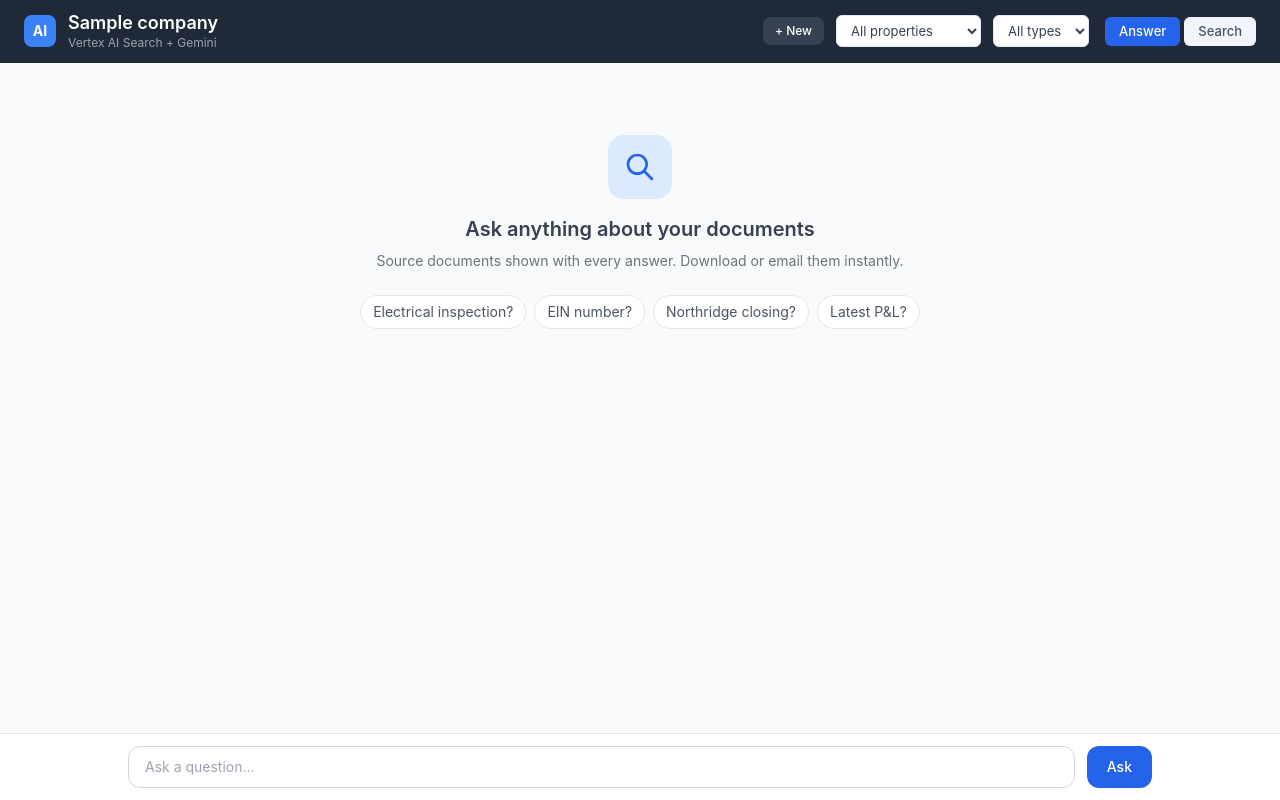
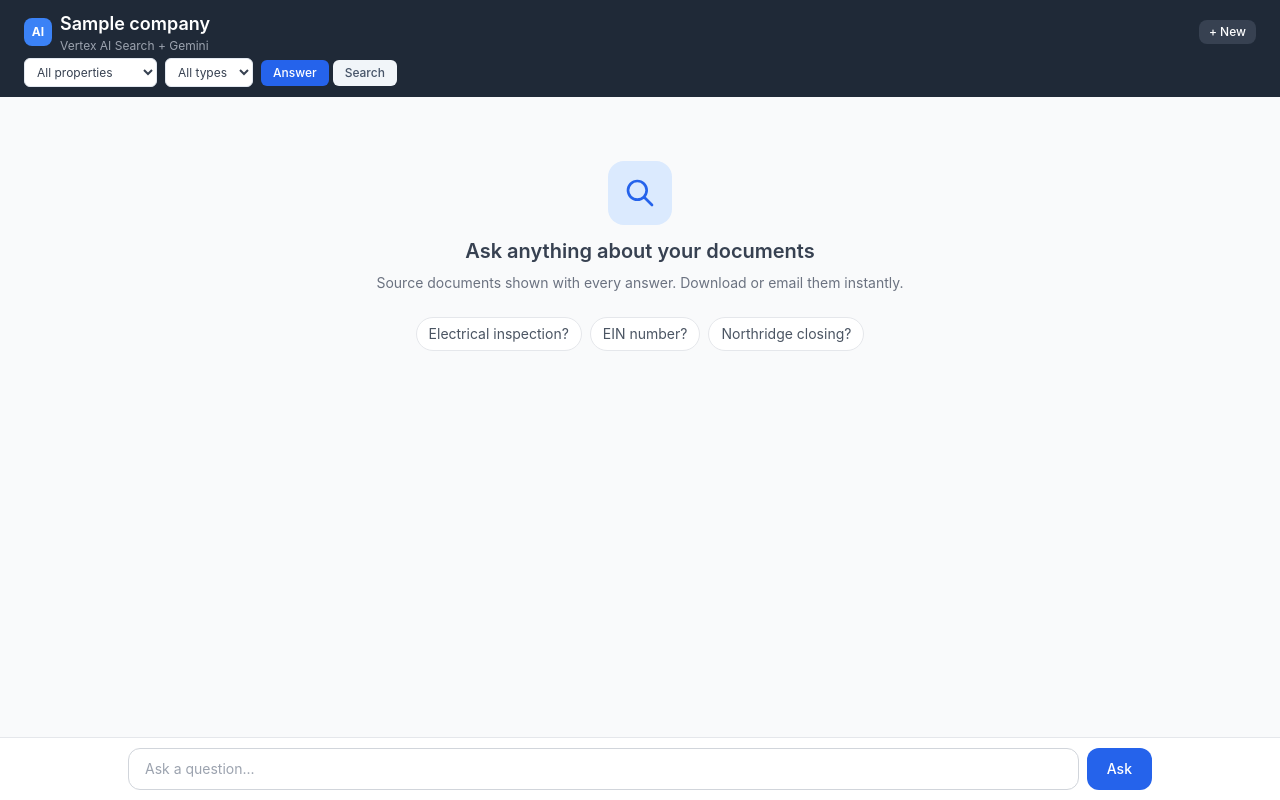
Before and after one commit to Locnar68/HarrisPepe, a Flask app: template web/templates/index.html in a window 1280 px wide. Run offline with Flask 3, Linux system fonts and the light colour scheme; the template is opened without the code that fills it: most values are stand-ins (such as "Sample title", 1, 10 or a date in 2020).

Commit message:
Mobile-friendly responsive UI

```diff
--- a/web/templates/index.html
+++ b/web/templates/index.html
@@ -2,117 +2,124 @@
 <html lang="en">
 <head>
 <meta charset="UTF-8">
-<meta name="viewport" content="width=device-width, initial-scale=1.0">
+<meta name="viewport" content="width=device-width, initial-scale=1.0, maximum-scale=1.0">
 <title>{{ company }}</title>
 <link href="https://cdnjs.cloudflare.com/ajax/libs/tailwindcss/2.2.19/tailwind.min.css" rel="stylesheet">
 <style>
   body { font-family: -apple-system, BlinkMacSystemFont, 'Segoe UI', Roboto, sans-serif; }
-  .chat-area { height: calc(100vh - 180px); overflow-y: auto; scroll-behavior: smooth; }
+  .chat-area { overflow-y: auto; scroll-behavior: smooth; }
   .msg-enter { animation: slideUp 0.3s ease-out; }
   @keyframes slideUp { from { opacity:0; transform:translateY(12px); } to { opacity:1; transform:translateY(0); } }
   @keyframes pulse { 0%,80%,100% { opacity:0.3; } 40% { opacity:1; } }
   .dot { animation: pulse 1.4s infinite; }
   .dot:nth-child(2) { animation-delay: 0.2s; }
   .dot:nth-child(3) { animation-delay: 0.4s; }
-  .source-card:hover { box-shadow: 0 2px 8px rgba(0,0,0,0.08); }
+  .doc-item:hover { border-color: #93c5fd; }
   #query-input:focus { outline: none; box-shadow: 0 0 0 2px #2563eb; }
-  .filter-select { background: white; border: 1px solid #e2e8f0; border-radius: 6px; padding: 6px 10px; font-size: 13px; }
-  .mode-btn { padding: 5px 14px; border-radius: 6px; font-size: 13px; font-weight: 500; cursor: pointer; transition: all 0.15s; }
-  .mode-btn.active { background: #2563eb; color: white; }
-  .mode-btn:not(.active) { background: #f1f5f9; color: #475569; }
+  .sel { background: white; border: 1px solid #e2e8f0; border-radius: 6px; padding: 5px 8px; font-size: 12px; }
+  .mbtn { padding: 4px 12px; border-radius: 6px; font-size: 12px; font-weight: 500; cursor: pointer; }
+  .mbtn.on { background: #2563eb; color: white; }
+  .mbtn:not(.on) { background: #f1f5f9; color: #475569; }
   .answer-text p { margin-bottom: 0.5rem; }
   .answer-text strong { font-weight: 600; }
-  .sources-panel { background: #f0f7ff; border: 1.5px solid #bfdbfe; border-radius: 10px; width: 280px; min-width: 240px; flex-shrink: 0; font-size: 12px; }
+  .sources-panel { background: #f0f7ff; border: 1.5px solid #bfdbfe; border-radius: 10px; font-size: 12px; }
   .doc-item { background: white; border: 1px solid #dbeafe; border-radius: 6px; padding: 6px 8px; transition: all 0.15s; }
-  .doc-item:hover { border-color: #93c5fd; }
-  .doc-btn { font-size: 10px; padding: 3px 7px; border-radius: 4px; cursor: pointer; transition: all 0.1s; }
+  .dbtn { font-size: 10px; padding: 3px 7px; border-radius: 4px; cursor: pointer; }
+  .header-controls { display: none; }
+  .header-controls.open { display: flex; }
+  @media(min-width:768px) { .header-controls { display: flex !important; } .menu-toggle { display: none !important; } }
 </style>
 </head>
 <body class="bg-gray-50 h-screen flex flex-col">
 
-<header class="bg-gray-800 text-white px-6 py-3 flex items-center justify-between flex-shrink-0">
-  <div class="flex items-center gap-3">
-    <div class="w-8 h-8 bg-blue-500 rounded-lg flex items-center justify-center font-bold text-sm">AI</div>
-    <div>
-      <h1 class="text-lg font-semibold leading-tight">{{ company }}</h1>
-      <p class="text-xs text-gray-400">Vertex AI Search + Gemini</p>
+<!-- Header -->
+<header class="bg-gray-800 text-white px-4 md:px-6 py-2.5 flex-shrink-0">
+  <div class="flex items-center justify-between">
+    <div class="flex items-center gap-2">
+      <div class="w-7 h-7 bg-blue-500 rounded-lg flex items-center justify-center font-bold text-xs">AI</div>
+      <div>
+        <h1 class="text-sm md:text-lg font-semibold leading-tight">{{ company }}</h1>
+        <p class="text-xs text-gray-400 hidden md:block">Vertex AI Search + Gemini</p>
+      </div>
+    </div>
+    <div class="flex items-center gap-2">
+      <button onclick="newChat()" class="px-2.5 py-1 bg-gray-700 hover:bg-gray-600 rounded-lg text-xs font-medium">+ New</button>
+      <span id="badge" class="text-xs px-2 py-0.5 rounded-full bg-gray-700 text-gray-400 hidden"></span>
+      <button class="menu-toggle px-2 py-1 bg-gray-700 rounded-lg text-xs md:hidden" onclick="toggleMenu()">☰ Filters</button>
     </div>
   </div>
-  <div class="flex items-center gap-3">
-    <button onclick="newChat()" class="px-3 py-1.5 bg-gray-700 hover:bg-gray-600 rounded-lg text-xs font-medium transition">+ New</button>
-    <span id="badge" class="text-xs px-2 py-0.5 rounded-full bg-gray-700 text-gray-400 hidden"></span>
-    <select id="filter-property" class="filter-select text-gray-700">
+  <!-- Filters — collapsed on mobile, always visible on md+ -->
+  <div id="header-controls" class="header-controls flex-wrap gap-2 mt-2 md:mt-1 items-center">
+    <select id="filter-property" class="sel flex-1 md:flex-none text-gray-700">
       <option value="">All properties</option>
       {% for p in properties %}<option value="{{ p }}">{{ p }}</option>{% endfor %}
     </select>
-    <select id="filter-doctype" class="filter-select text-gray-700">
+    <select id="filter-doctype" class="sel flex-1 md:flex-none text-gray-700">
       <option value="">All types</option>
       {% for d in doc_types %}<option value="{{ d }}">{{ d }}</option>{% endfor %}
     </select>
-    <div class="flex gap-1 ml-1">
-      <button class="mode-btn active" data-mode="answer" onclick="setMode('answer')">Answer</button>
-      <button class="mode-btn" data-mode="search" onclick="setMode('search')">Search</button>
+    <div class="flex gap-1">
+      <button class="mbtn on" data-mode="answer" onclick="setMode('answer')">Answer</button>
+      <button class="mbtn" data-mode="search" onclick="setMode('search')">Search</button>
     </div>
   </div>
 </header>
 
-<div id="chat-area" class="chat-area flex-1 px-4 md:px-6 lg:px-10 py-6">
-  <div class="max-w-5xl mx-auto text-center py-12 msg-enter" id="welcome">
-    <div class="w-16 h-16 bg-blue-100 rounded-2xl flex items-center justify-center mx-auto mb-4">
-      <svg class="w-8 h-8 text-blue-600" fill="none" stroke="currentColor" viewBox="0 0 24 24"><path stroke-linecap="round" stroke-linejoin="round" stroke-width="2" d="M21 21l-6-6m2-5a7 7 0 11-14 0 7 7 0 0114 0z"/></svg>
+<!-- Chat -->
+<div id="chat-area" class="chat-area flex-1 px-3 md:px-6 lg:px-10 py-4">
+  <div class="max-w-5xl mx-auto text-center py-8 md:py-12 msg-enter" id="welcome">
+    <div class="w-12 h-12 md:w-16 md:h-16 bg-blue-100 rounded-2xl flex items-center justify-center mx-auto mb-3">
+      <svg class="w-6 h-6 md:w-8 md:h-8 text-blue-600" fill="none" stroke="currentColor" viewBox="0 0 24 24"><path stroke-linecap="round" stroke-linejoin="round" stroke-width="2" d="M21 21l-6-6m2-5a7 7 0 11-14 0 7 7 0 0114 0z"/></svg>
     </div>
-    <h2 class="text-xl font-semibold text-gray-700 mb-2">Ask anything about your documents</h2>
-    <p class="text-gray-500 text-sm">Source documents shown with every answer. Download or email them instantly.</p>
-    <div class="flex flex-wrap justify-center gap-2 mt-6">
-      <button onclick="ask('How much was the electrical inspection invoice?')" class="px-3 py-1.5 bg-white border border-gray-200 rounded-full text-sm text-gray-600 hover:bg-blue-50 hover:border-blue-200 transition">Electrical inspection?</button>
-      <button onclick="ask('What is the EIN for Shearwater Way LLC?')" class="px-3 py-1.5 bg-white border border-gray-200 rounded-full text-sm text-gray-600 hover:bg-blue-50 hover:border-blue-200 transition">EIN number?</button>
-      <button onclick="ask('Tell me about the Northridge closing')" class="px-3 py-1.5 bg-white border border-gray-200 rounded-full text-sm text-gray-600 hover:bg-blue-50 hover:border-blue-200 transition">Northridge closing?</button>
-      <button onclick="ask('Summarize the latest P&L')" class="px-3 py-1.5 bg-white border border-gray-200 rounded-full text-sm text-gray-600 hover:bg-blue-50 hover:border-blue-200 transition">Latest P&amp;L?</button>
+    <h2 class="text-lg md:text-xl font-semibold text-gray-700 mb-2">Ask anything about your documents</h2>
+    <p class="text-gray-500 text-xs md:text-sm px-4">Source documents shown with every answer. Download or email them instantly.</p>
+    <div class="flex flex-wrap justify-center gap-2 mt-4 md:mt-6 px-2">
+      <button onclick="ask('How much was the electrical inspection invoice?')" class="px-3 py-1.5 bg-white border border-gray-200 rounded-full text-xs md:text-sm text-gray-600 hover:bg-blue-50 transition">Electrical inspection?</button>
+      <button onclick="ask('What is the EIN for Shearwater Way LLC?')" class="px-3 py-1.5 bg-white border border-gray-200 rounded-full text-xs md:text-sm text-gray-600 hover:bg-blue-50 transition">EIN number?</button>
+      <button onclick="ask('Tell me about the Northridge closing')" class="px-3 py-1.5 bg-white border border-gray-200 rounded-full text-xs md:text-sm text-gray-600 hover:bg-blue-50 transition">Northridge closing?</button>
     </div>
   </div>
 </div>
 
-<div class="flex-shrink-0 border-t border-gray-200 bg-white px-4 md:px-6 lg:px-10 py-3">
-  <div class="max-w-5xl mx-auto flex gap-3">
+<!-- Input -->
+<div class="flex-shrink-0 border-t border-gray-200 bg-white px-3 md:px-6 lg:px-10 py-2.5">
+  <div class="max-w-5xl mx-auto flex gap-2">
     <input id="query-input" type="text" placeholder="Ask a question..."
-           class="flex-1 px-4 py-2.5 rounded-xl border border-gray-300 text-sm"
+           class="flex-1 px-3 md:px-4 py-2 md:py-2.5 rounded-xl border border-gray-300 text-sm"
            onkeydown="if(event.key==='Enter')sendQuery()">
-    <button onclick="sendQuery()" class="px-5 py-2.5 bg-blue-600 text-white rounded-xl text-sm font-medium hover:bg-blue-700 transition flex-shrink-0">Ask</button>
+    <button onclick="sendQuery()" class="px-4 md:px-5 py-2 md:py-2.5 bg-blue-600 text-white rounded-xl text-sm font-medium hover:bg-blue-700 transition flex-shrink-0">Ask</button>
   </div>
 </div>
 
 <script>
-// ---- state ----
-let mode = 'answer', session = null, panelN = 0;
-const srcStore = {};  // panelId -> sources array (avoids inline JSON in onclick)
+let mode='answer', session=null, pn=0;
+const src={};
 
-function savedEmail() { try { return localStorage.getItem('smb_email')||''; } catch(e) { return ''; } }
-function saveEmail(v) { try { localStorage.setItem('smb_email', v); } catch(e) {} }
-
-// ---- helpers ----
-function setMode(m) { mode=m; document.querySelectorAll('.mode-btn').forEach(b=>b.classList.toggle('active',b.dataset.mode===m)); }
+function savedEm() { try{return localStorage.getItem('smb_em')||'';}catch(e){return '';} }
+function saveEm(v) { try{localStorage.setItem('smb_em',v);}catch(e){} }
+function toggleMenu() { document.getElementById('header-controls').classList.toggle('open'); }
+function setMode(m) { mode=m; document.querySelectorAll('.mbtn').forEach(b=>b.classList.toggle('on',b.dataset.mode===m)); }
 function newChat() { session=null; location.reload(); }
 function ask(q) { document.getElementById('query-input').value=q; sendQuery(); }
 function esc(t) { const d=document.createElement('div'); d.textContent=t; return d.innerHTML; }
 function scroll() { const a=document.getElementById('chat-area'); a.scrollTop=a.scrollHeight; }
-function badge() { const b=document.getElementById('badge'); if(session){b.classList.remove('hidden','bg-gray-700','text-gray-400');b.classList.add('bg-green-700','text-green-300');b.textContent='● session';}else b.classList.add('hidden'); }
+function badge() { const b=document.getElementById('badge'); if(session){b.classList.remove('hidden','bg-gray-700','text-gray-400');b.classList.add('bg-green-700','text-green-300');b.textContent='●';}else b.classList.add('hidden'); }
 
 function addMsg(role, html) {
   const w=document.getElementById('welcome'); if(w) w.remove();
   const el=document.createElement('div');
-  el.className='max-w-5xl mx-auto mb-4 msg-enter';
+  el.className='max-w-5xl mx-auto mb-3 md:mb-4 msg-enter';
   el.innerHTML = role==='user'
-    ? `<div class="flex justify-end"><div class="bg-blue-600 text-white px-4 py-2.5 rounded-2xl rounded-br-md max-w-lg text-sm">${esc(html)}</div></div>`
-    : `<div class="flex justify-start w-full">${html}</div>`;
+    ? '<div class="flex justify-end"><div class="bg-blue-600 text-white px-3 md:px-4 py-2 md:py-2.5 rounded-2xl rounded-br-md max-w-xs md:max-w-lg text-sm">'+esc(html)+'</div></div>'
+    : '<div class="flex justify-start w-full">'+html+'</div>';
   document.getElementById('chat-area').appendChild(el);
-  scroll();
-  return el;
+  scroll(); return el;
 }
-function addDots() {
+function dots() {
   return addMsg('bot','<div class="bg-white border border-gray-200 px-4 py-3 rounded-2xl rounded-bl-md text-sm shadow-sm inline-block"><div class="flex gap-1.5"><div class="dot w-2 h-2 bg-gray-400 rounded-full"></div><div class="dot w-2 h-2 bg-gray-400 rounded-full"></div><div class="dot w-2 h-2 bg-gray-400 rounded-full"></div></div></div>');
 }
 
-function fmtText(text) {
+function fmt(text) {
   let h=esc(text);
   h=h.replace(/\*\*(.+?)\*\*/g,'<strong>$1</strong>');
   h=h.replace(/\*(.+?)\*/g,'<em>$1</em>');
@@ -121,131 +128,83 @@ function fmtText(text) {
   return '<div class="answer-text"><p>'+h+'</p></div>';
 }
 
-// ---- build the two-column response ----
-function buildResp(answerHtml, sources) {
-  panelN++;
-  const pid = 'p'+panelN;
-  srcStore[pid] = sources || [];
-
-  let panel = '';
-  if (sources && sources.length) {
-    let docs = '';
-    for (const s of sources) {
-      const t = s.title || s.filename || '(untitled)';
-      const tag = [s.property, s.category||s.doc_type].filter(Boolean).join(' / ');
-      const uri = s.uri || '';
-      docs += `<div class="doc-item mb-1.5">
-        <p class="font-medium text-gray-700 truncate leading-tight" title="${esc(t)}">📎 ${esc(t)}</p>
-        ${tag ? '<p class="text-gray-400 mt-0.5" style="font-size:10px">'+esc(tag)+'</p>' : ''}
-        ${uri ? '<div class="flex gap-1 mt-1"><button class="doc-btn bg-green-50 text-green-700 border border-green-200 hover:bg-green-100" onclick="dlDoc(this)" data-uri="'+esc(uri)+'" data-name="'+esc(t)+'">⬇ Download</button></div>' : ''}
-      </div>`;
+function buildResp(ansHtml, sources) {
+  pn++;
+  const pid='p'+pn;
+  src[pid]=sources||[];
+  let panel='';
+  if(sources && sources.length) {
+    let docs='';
+    for(const s of sources) {
+      const t=s.title||s.filename||'(untitled)';
+      const tag=[s.property,s.category||s.doc_type].filter(Boolean).join(' / ');
+      const uri=s.uri||'';
+      docs+='<div class="doc-item mb-1.5">'
+        +'<p class="font-medium text-gray-700 truncate leading-tight" title="'+esc(t)+'">📎 '+esc(t)+'</p>'
+        +(tag?'<p class="text-gray-400 mt-0.5" style="font-size:10px">'+esc(tag)+'</p>':'')
+        +(uri?'<div class="flex gap-1 mt-1"><button class="dbtn bg-green-50 text-green-700 border border-green-200 hover:bg-green-100" onclick="dl(this)" data-uri="'+esc(uri)+'" data-name="'+esc(t)+'">⬇ Download</button></div>':'')
+        +'</div>';
     }
-
-    panel = `<div class="sources-panel p-3 ml-3">
-      <p class="font-bold text-blue-700 uppercase tracking-wider mb-2" style="font-size:10px">📄 ${sources.length} doc${sources.length>1?'s':''} used</p>
-      <div class="mb-2">
-        <input id="em-${pid}" type="email" placeholder="email@company.com" value="${esc(savedEmail())}"
-               class="w-full px-2 py-1.5 border border-blue-200 rounded bg-white text-xs mb-1">
-        <button onclick="emailAll('${pid}')"
-                class="w-full px-2 py-1.5 bg-blue-600 text-white rounded text-xs font-medium hover:bg-blue-700 transition">
-          ✉ Email these documents
-        </button>
-      </div>
-      <div class="overflow-y-auto" style="max-height:300px">${docs}</div>
-    </div>`;
+    panel='<div class="sources-panel p-3 mt-3 md:mt-0 md:ml-3 w-full md:w-72 md:min-w-min flex-shrink-0">'
+      +'<p class="font-bold text-blue-700 uppercase tracking-wider mb-2" style="font-size:10px">📄 '+sources.length+' doc'+(sources.length>1?'s':'')+' used</p>'
+      +'<div class="mb-2">'
+      +'<input id="em-'+pid+'" type="email" placeholder="email@company.com" value="'+esc(savedEm())+'" class="w-full px-2 py-1.5 border border-blue-200 rounded bg-white text-xs mb-1">'
+      +'<button onclick="emailAll(\''+pid+'\')" class="w-full px-2 py-1.5 bg-blue-600 text-white rounded text-xs font-medium hover:bg-blue-700 transition">✉ Email these documents</button>'
+      +'</div>'
+      +'<div class="overflow-y-auto" style="max-height:250px">'+docs+'</div>'
+      +'</div>';
   }
-
-  return `<div class="flex items-start gap-0 w-full">
-    <div class="bg-white border border-gray-200 px-4 py-3 rounded-2xl rounded-bl-md text-sm text-gray-800 shadow-sm flex-1 min-w-0">${answerHtml}</div>
-    ${panel}
-  </div>`;
+  // flex-col on mobile, flex-row on md+
+  return '<div class="flex flex-col md:flex-row items-start w-full">'
+    +'<div class="bg-white border border-gray-200 px-3 md:px-4 py-3 rounded-2xl rounded-bl-md text-sm text-gray-800 shadow-sm flex-1 min-w-0 w-full">'+ansHtml+'</div>'
+    +panel
+    +'</div>';
 }
 
-// ---- actions ----
-async function dlDoc(btn) {
-  const uri = btn.dataset.uri;
-  try {
-    const r = await fetch('/api/download?uri='+encodeURIComponent(uri));
-    const d = await r.json();
-    if (d.url) window.open(d.url, '_blank');
-    else alert(d.error || 'Download failed');
-  } catch(e) { alert('Download failed: '+e.message); }
+async function dl(btn) {
+  try { const r=await fetch('/api/download?uri='+encodeURIComponent(btn.dataset.uri)); const d=await r.json(); d.url?window.open(d.url,'_blank'):alert(d.error); }
+  catch(e) { alert('Failed: '+e.message); }
 }
 
 async function emailAll(pid) {
-  const input = document.getElementById('em-'+pid);
-  const to = (input ? input.value : '').trim();
-  if (!to) { alert('Enter an email address'); if(input) input.focus(); return; }
-  saveEmail(to);
-
-  const sources = srcStore[pid] || [];
-  if (!sources.length) { alert('No documents to email'); return; }
-
-  // Show a sending state on the button
-  const btn = input.nextElementSibling;
-  const origText = btn.textContent;
-  btn.textContent = '⏳ Generating links...';
-  btn.disabled = true;
-
-  let lines = [];
-  for (const s of sources) {
-    if (!s.uri) continue;
-    try {
-      const r = await fetch('/api/download?uri='+encodeURIComponent(s.uri));
-      const d = await r.json();
-      if (d.url) lines.push((s.title||'Document') + '\n' + d.url);
-    } catch(e) {}
+  const inp=document.getElementById('em-'+pid);
+  const to=(inp?inp.value:'').trim();
+  if(!to){alert('Enter an email address');if(inp)inp.focus();return;}
+  saveEm(to);
+  const ss=src[pid]||[];
+  if(!ss.length){alert('No documents');return;}
+  const btn=inp.nextElementSibling;
+  const orig=btn.textContent;
+  btn.textContent='⏳ Generating links...'; btn.disabled=true;
+  let lines=[];
+  for(const s of ss) {
+    if(!s.uri) continue;
+    try { const r=await fetch('/api/download?uri='+encodeURIComponent(s.uri)); const d=await r.json(); if(d.url) lines.push((s.title||'Document')+'\n'+d.url); } catch(e){}
   }
-
-  btn.textContent = origText;
-  btn.disabled = false;
-
-  if (!lines.length) { alert('Could not generate download links'); return; }
-
-  const subject = encodeURIComponent(lines.length + ' document' + (lines.length>1?'s':'') + ' from AI Search');
-  const body = encodeURIComponent('Here are the documents from your search:\n\n' + lines.join('\n\n') + '\n\nLinks expire in 1 hour.\n');
-  window.location.href = 'mailto:' + encodeURIComponent(to) + '?subject=' + subject + '&body=' + body;
+  btn.textContent=orig; btn.disabled=false;
+  if(!lines.length){alert('Could not generate links');return;}
+  const subj=encodeURIComponent(lines.length+' document'+(lines.length>1?'s':'')+' from AI Search');
+  const body=encodeURIComponent('Here are the documents:\n\n'+lines.join('\n\n')+'\n\nLinks expire in 1 hour.\n');
+  window.location.href='mailto:'+encodeURIComponent(to)+'?subject='+subj+'&body='+body;
 }
 
-// ---- main query ----
 async function sendQuery() {
-  const input = document.getElementById('query-input');
-  const q = input.value.trim();
-  if (!q) return;
-  input.value = '';
-  addMsg('user', q);
-  const dots = addDots();
-
+  const inp=document.getElementById('query-input');
+  const q=inp.value.trim(); if(!q) return;
+  inp.value=''; addMsg('user',q);
+  const d=dots();
   try {
-    const resp = await fetch('/api/query', {
-      method: 'POST',
-      headers: {'Content-Type':'application/json'},
-      body: JSON.stringify({
-        query: q, mode: mode,
-        property: document.getElementById('filter-property').value,
-        doc_type: document.getElementById('filter-doctype').value,
-        session: session,
-      }),
-    });
-    const data = await resp.json();
-    dots.remove();
-
-    if (data.error) { addMsg('bot','<div class="bg-red-50 border border-red-200 px-4 py-3 rounded-2xl text-sm text-red-700">'+esc(data.error)+'</div>'); return; }
-    if (data.session) { session=data.session; badge(); }
-
-    if (data.mode === 'search') {
-      const srcs = (data.results||[]).map(r=>({title:r.filename,property:r.property,category:r.doc_type,uri:r.uri}));
-      addMsg('bot', buildResp(
-        srcs.length ? '<p class="text-gray-600">Found '+srcs.length+' matching documents.</p>' : '<p class="text-gray-500">No results found.</p>',
-        srcs
-      ));
+    const resp=await fetch('/api/query',{method:'POST',headers:{'Content-Type':'application/json'},body:JSON.stringify({query:q,mode:mode,property:document.getElementById('filter-property').value,doc_type:document.getElementById('filter-doctype').value,session:session})});
+    const data=await resp.json(); d.remove();
+    if(data.error){addMsg('bot','<div class="bg-red-50 border border-red-200 px-4 py-3 rounded-2xl text-sm text-red-700">'+esc(data.error)+'</div>');return;}
+    if(data.session){session=data.session;badge();}
+    if(data.mode==='search') {
+      const ss=(data.results||[]).map(r=>({title:r.filename,property:r.property,category:r.doc_type,uri:r.uri}));
+      addMsg('bot',buildResp(ss.length?'<p class="text-gray-600">Found '+ss.length+' documents.</p>':'<p class="text-gray-500">No results.</p>',ss));
     } else {
-      addMsg('bot', buildResp(fmtText(data.text || 'No answer could be generated.'), data.sources));
+      addMsg('bot',buildResp(fmt(data.text||'No answer could be generated.'),data.sources));
     }
-  } catch(err) {
-    dots.remove();
-    addMsg('bot','<div class="bg-red-50 border border-red-200 px-4 py-3 rounded-2xl text-sm text-red-700">'+esc(err.message)+'</div>');
-  }
+  } catch(err) { d.remove(); addMsg('bot','<div class="bg-red-50 border border-red-200 px-4 py-3 rounded-2xl text-sm text-red-700">'+esc(err.message)+'</div>'); }
 }
 </script>
 </body>
```
